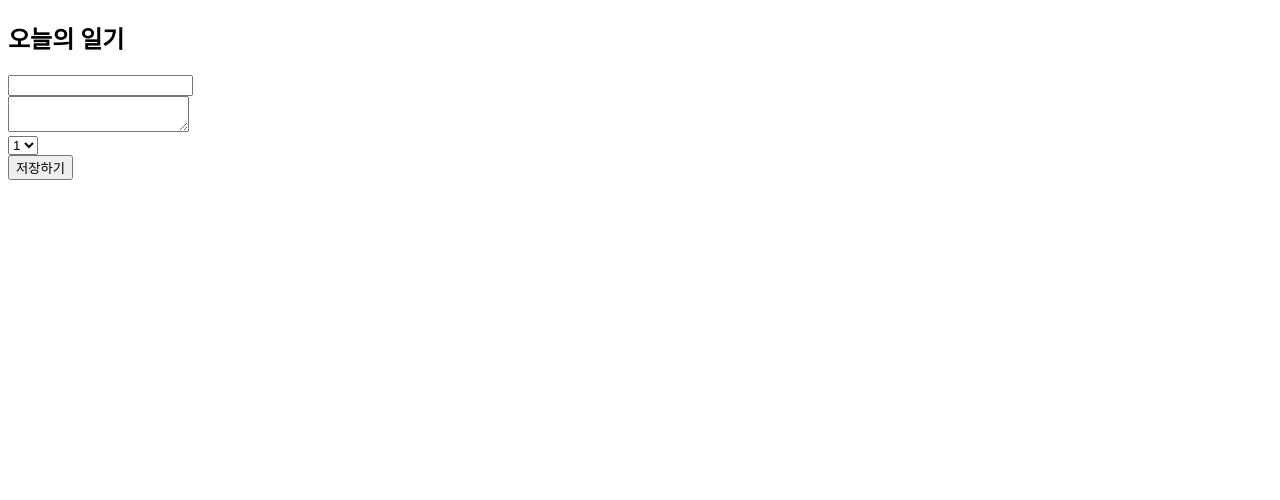
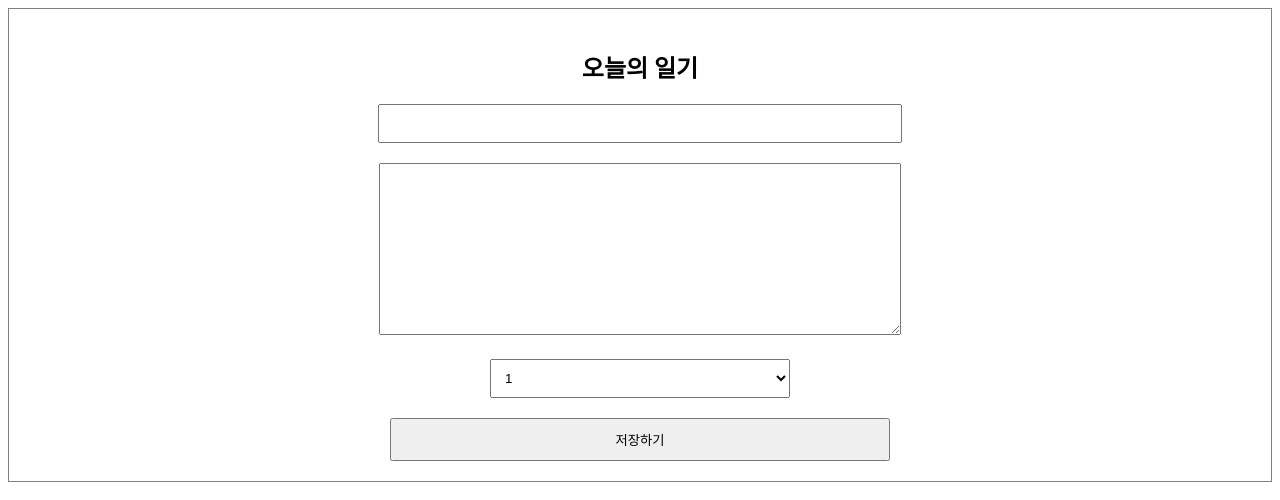
Before and after one commit to gayoung106/react-simple-diary, a React (Create React App) app: page / in a window 1280 px wide. Shown: the top 500 px of the page. Built offline with nearby package versions, Linux system fonts and the light colour scheme.

Commit message:
added basic- css

```diff
--- a/src/App.css
+++ b/src/App.css
@@ -0,0 +1,28 @@
+.DiaryEditor {
+  border: 1px solid gray;
+  text-align: center;
+  padding: 20px;
+}
+
+.DiaryEditor input,
+textarea {
+  margin-bottom: 20px;
+  width: 500px;
+  padding: 10px;
+}
+
+.DiaryEditor textarea {
+  height: 150px;
+}
+
+.DiaryEditor select {
+  width: 300px;
+  padding: 10px;
+  margin-bottom: 20px;
+}
+
+.DiaryEditor button {
+  width: 500px;
+  padding: 10px;
+  cursor: pointer;
+}
```
